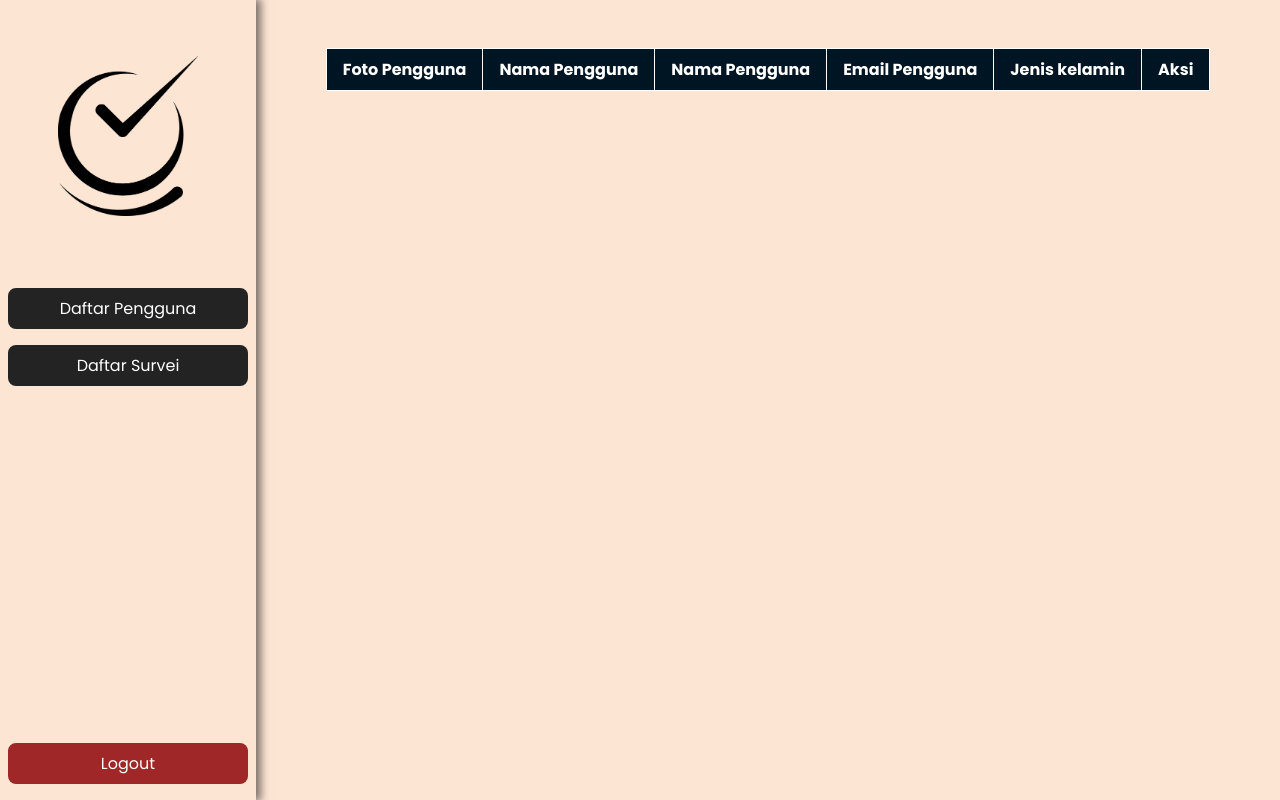
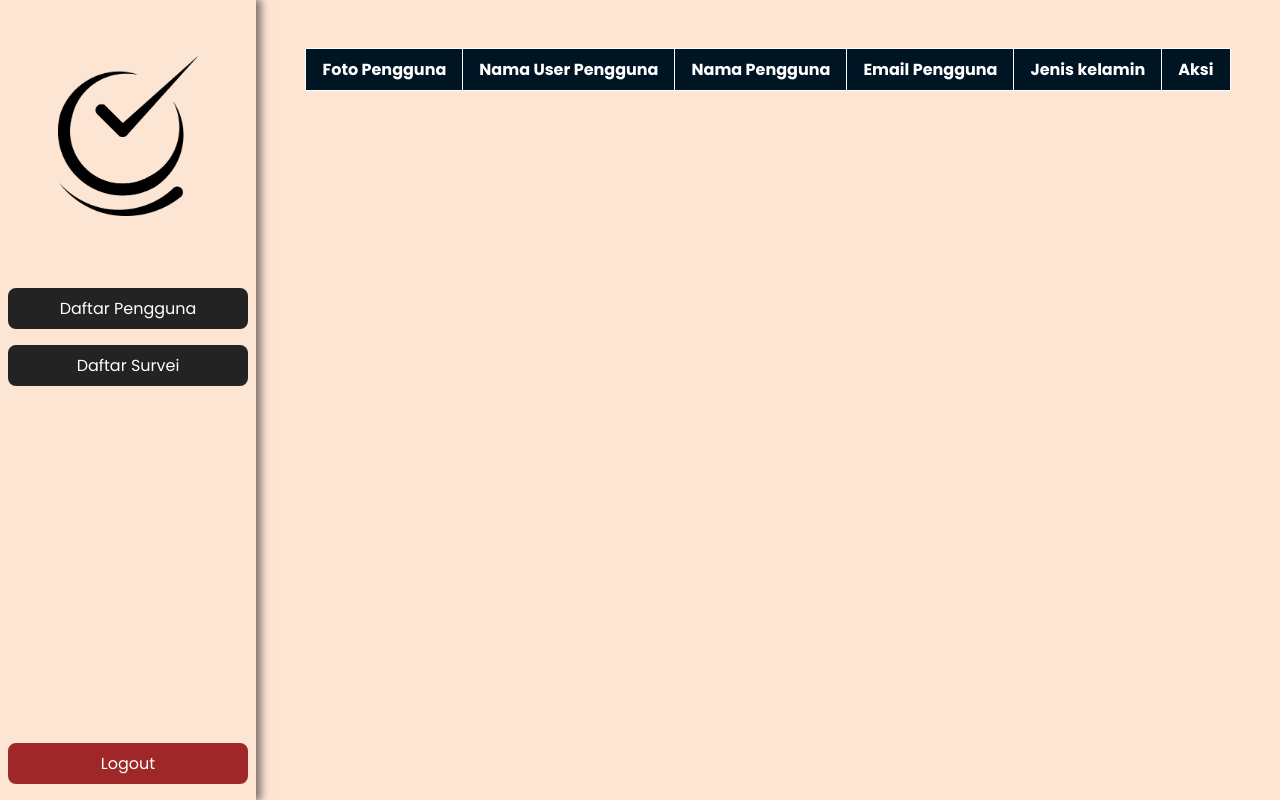
Before and after one commit to dzakwanIrfan/gws, a PHP site: page /gws/dashboard-user.php in a window 1280 px wide. Run offline with PHP 8.4, Linux system fonts and the light colour scheme; the visitor is signed in with stand-in values (Sample User, id 1); data that the repository does not hold is empty.

Commit message:
100% of website ^^

```diff
--- a/dashboard-user.php
+++ b/dashboard-user.php
@@ -32,7 +32,7 @@
         <table>
             <tr>
                 <th>Foto Pengguna</th>
-                <th>Nama Pengguna</th>
+                <th>Nama User Pengguna</th>
                 <th>Nama Pengguna</th>
                 <th>Email Pengguna</th>
                 <th>Jenis kelamin</th>
```
